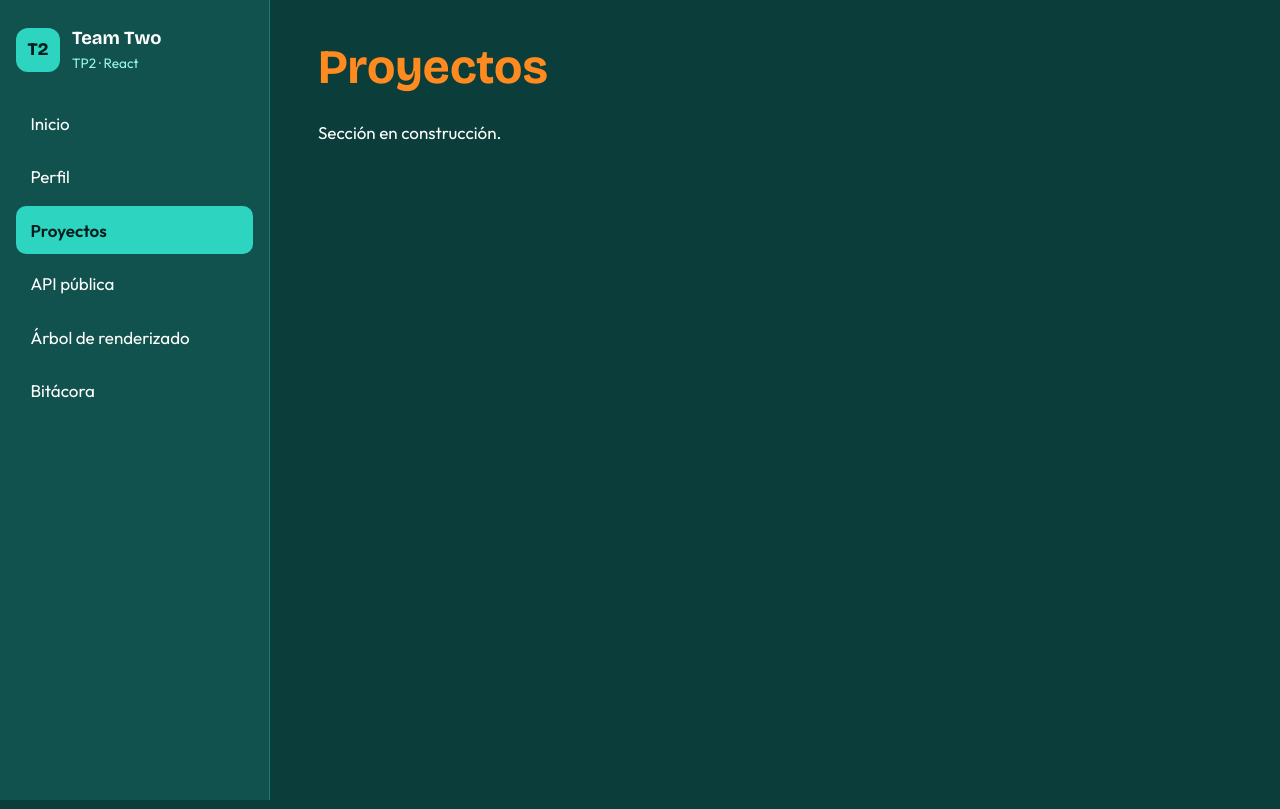
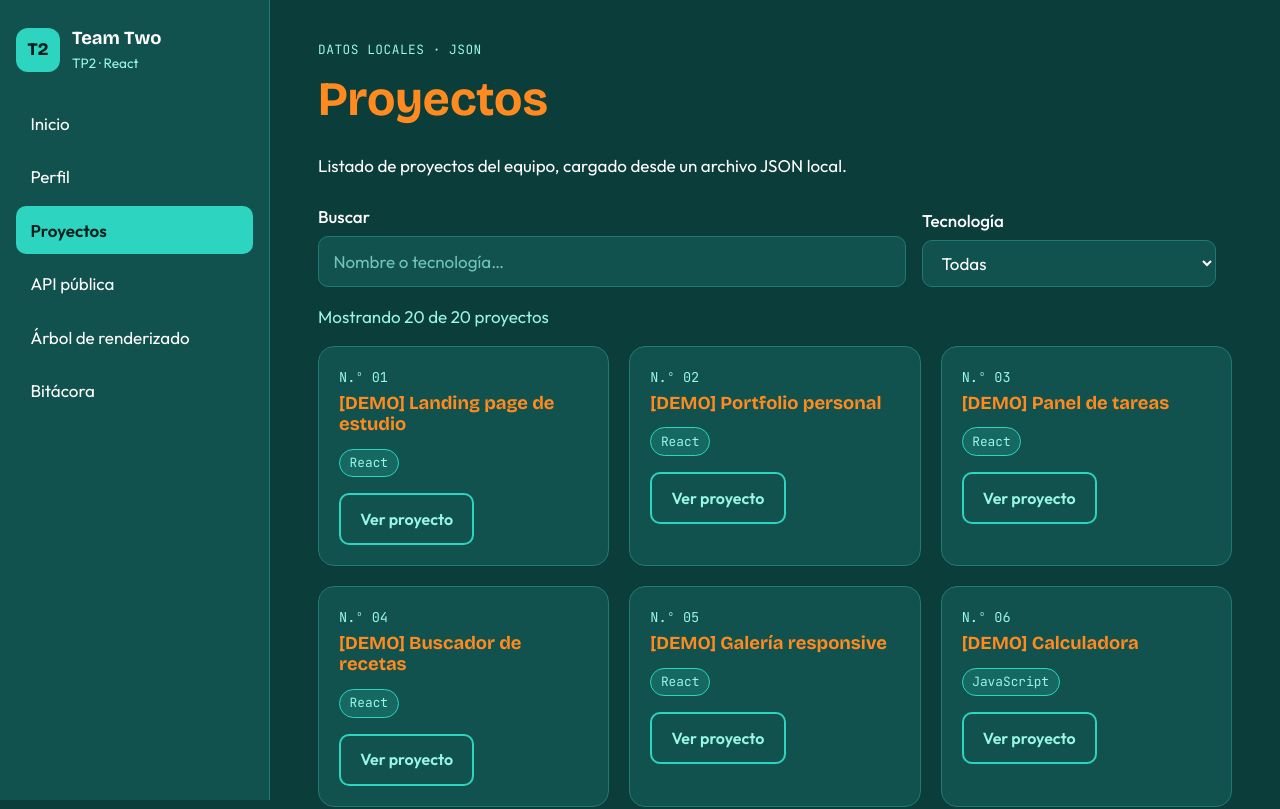
Before and after one commit to JoseLuisGalvis/desarrollo_web_TP2_2026, a React (Vite) app: page /proyectos in a window 1280 px wide. Shown: the top 809 px of the page. Built offline with nearby package versions, Linux system fonts and the light colour scheme.

Commit message:
Etapa 2: JSON de proyectos con busqueda y filtro

```diff
--- /dev/null
+++ b/src/components/TarjetaProyecto.jsx
@@ -0,0 +1,14 @@
+export default function TarjetaProyecto({ id, nombre, tecnologia, enlace }) {
+  return (
+    <article className="tarjeta proyecto">
+      <p className="proyecto-num">N.º {String(id).padStart(2, '0')}</p>
+      <h3>{nombre}</h3>
+      <span className="etiqueta-tec">{tecnologia}</span>
+      <div>
+        <a className="boton boton-sec" href={enlace} target="_blank" rel="noreferrer">
+          Ver proyecto
+        </a>
+      </div>
+    </article>
+  )
+}
--- /dev/null
+++ b/src/data/proyectos.json
@@ -0,0 +1,22 @@
+[
+  { "id": 1, "nombre": "[DEMO] Landing page de estudio", "tecnologia": "React", "enlace": "https://github.com/JoseLuisGalvis" },
+  { "id": 2, "nombre": "[DEMO] Portfolio personal", "tecnologia": "React", "enlace": "https://github.com/JoseLuisGalvis" },
+  { "id": 3, "nombre": "[DEMO] Panel de tareas", "tecnologia": "React", "enlace": "https://github.com/JoseLuisGalvis" },
+  { "id": 4, "nombre": "[DEMO] Buscador de recetas", "tecnologia": "React", "enlace": "https://github.com/JoseLuisGalvis" },
+  { "id": 5, "nombre": "[DEMO] Galería responsive", "tecnologia": "React", "enlace": "https://github.com/JoseLuisGalvis" },
+  { "id": 6, "nombre": "[DEMO] Calculadora", "tecnologia": "JavaScript", "enlace": "https://github.com/JoseLuisGalvis" },
+  { "id": 7, "nombre": "[DEMO] Juego de memoria", "tecnologia": "JavaScript", "enlace": "https://github.com/JoseLuisGalvis" },
+  { "id": 8, "nombre": "[DEMO] Lista de compras", "tecnologia": "JavaScript", "enlace": "https://github.com/JoseLuisGalvis" },
+  { "id": 9, "nombre": "[DEMO] Conversor de unidades", "tecnologia": "JavaScript", "enlace": "https://github.com/JoseLuisGalvis" },
+  { "id": 10, "nombre": "[DEMO] Página de presentación", "tecnologia": "HTML y CSS", "enlace": "https://github.com/JoseLuisGalvis" },
+  { "id": 11, "nombre": "[DEMO] Menú de restaurante", "tecnologia": "HTML y CSS", "enlace": "https://github.com/JoseLuisGalvis" },
+  { "id": 12, "nombre": "[DEMO] Invitación digital", "tecnologia": "HTML y CSS", "enlace": "https://github.com/JoseLuisGalvis" },
+  { "id": 13, "nombre": "[DEMO] Pruebas unitarias de calculadora", "tecnologia": "C#", "enlace": "https://github.com/JoseLuisGalvis" },
+  { "id": 14, "nombre": "[DEMO] Validador de formularios", "tecnologia": "C#", "enlace": "https://github.com/JoseLuisGalvis" },
+  { "id": 15, "nombre": "[DEMO] Gestor de inventario", "tecnologia": "C#", "enlace": "https://github.com/JoseLuisGalvis" },
+  { "id": 16, "nombre": "[DEMO] API de turnos", "tecnologia": "Node.js", "enlace": "https://github.com/JoseLuisGalvis" },
+  { "id": 17, "nombre": "[DEMO] Servidor de noticias", "tecnologia": "Node.js", "enlace": "https://github.com/JoseLuisGalvis" },
+  { "id": 18, "nombre": "[DEMO] Middleware de autenticación", "tecnologia": "Node.js", "enlace": "https://github.com/JoseLuisGalvis" },
+  { "id": 19, "nombre": "[DEMO] Servidor web en EC2", "tecnologia": "AWS", "enlace": "https://github.com/JoseLuisGalvis" },
+  { "id": 20, "nombre": "[DEMO] Red VPC con subredes", "tecnologia": "AWS", "enlace": "https://github.com/JoseLuisGalvis" }
+]
--- a/src/index.css
+++ b/src/index.css
@@ -392,3 +392,46 @@ a {
     animation: none;
   }
 }
+
+/* Proyectos: búsqueda y filtro */
+.filtros {
+  display: grid;
+  grid-template-columns: minmax(220px, 2fr) minmax(180px, 1fr) auto;
+  gap: 1rem;
+  align-items: end;
+  margin: 1.5rem 0 1rem;
+}
+.campo label { display: block; margin-bottom: 0.35rem; font-weight: 500; }
+.campo input, .campo select {
+  width: 100%;
+  padding: 0.7rem 0.9rem;
+  border-radius: 10px;
+  border: 1px solid var(--borde);
+  background: var(--superficie);
+  color: var(--texto);
+  font: inherit;
+}
+.campo input::placeholder { color: var(--acento-suave); opacity: 0.7; }
+.campo input:focus-visible, .campo select:focus-visible {
+  outline: 3px solid var(--acento-suave);
+  outline-offset: 2px;
+}
+.conteo { color: var(--acento-suave); margin: 0 0 1rem; }
+.proyecto-num { font-family: var(--fuente-mono); color: var(--acento-suave); font-size: 0.85rem; margin: 0; }
+.proyecto h3 { font-size: 1.15rem; margin-top: 0.25rem; }
+.etiqueta-tec {
+  display: inline-block;
+  font-family: var(--fuente-mono);
+  font-size: 0.8rem;
+  padding: 0.2rem 0.6rem;
+  border-radius: 999px;
+  background: rgba(45, 212, 191, 0.18);
+  color: var(--acento-suave);
+  border: 1px solid var(--acento);
+  margin: 0.25rem 0 1rem;
+}
+.vacio { padding: 2rem; text-align: center; border: 1px dashed var(--borde); border-radius: 16px; }
+
+@media (max-width: 700px) {
+  .filtros { grid-template-columns: 1fr; }
+}
--- a/src/pages/Proyectos.jsx
+++ b/src/pages/Proyectos.jsx
@@ -1,8 +1,81 @@
+import { useState } from 'react'
+import proyectos from '../data/proyectos.json'
+import TarjetaProyecto from '../components/TarjetaProyecto.jsx'
+
+const TODAS = 'Todas'
+
+function normalizar(texto) {
+  return texto.normalize('NFD').replace(/[\u0300-\u036f]/g, '').toLowerCase()
+}
+
+const tecnologias = [TODAS, ...new Set(proyectos.map((p) => p.tecnologia))]
+
 export default function Proyectos() {
+  const [busqueda, setBusqueda] = useState('')
+  const [tecnologia, setTecnologia] = useState(TODAS)
+
+  const texto = normalizar(busqueda.trim())
+  const filtrados = proyectos.filter((p) => {
+    const coincideTec = tecnologia === TODAS || p.tecnologia === tecnologia
+    const coincideTexto = normalizar(`${p.nombre} ${p.tecnologia}`).includes(texto)
+    return coincideTec && coincideTexto
+  })
+
+  const hayFiltros = busqueda !== '' || tecnologia !== TODAS
+
+  function restablecer() {
+    setBusqueda('')
+    setTecnologia(TODAS)
+  }
+
   return (
     <section>
+      <p className="etiqueta">Datos locales · JSON</p>
       <h1>Proyectos</h1>
-      <p>Sección en construcción.</p>
+      <p>Listado de proyectos del equipo, cargado desde un archivo JSON local.</p>
+
+      <div className="filtros">
+        <div className="campo">
+          <label htmlFor="busqueda">Buscar</label>
+          <input
+            id="busqueda"
+            type="search"
+            value={busqueda}
+            onChange={(e) => setBusqueda(e.target.value)}
+            placeholder="Nombre o tecnología…"
+          />
+        </div>
+        <div className="campo">
+          <label htmlFor="filtro-tec">Tecnología</label>
+          <select id="filtro-tec" value={tecnologia} onChange={(e) => setTecnologia(e.target.value)}>
+            {tecnologias.map((t) => (
+              <option key={t} value={t}>{t}</option>
+            ))}
+          </select>
+        </div>
+        {hayFiltros && (
+          <button type="button" className="boton boton-sec" onClick={restablecer}>
+            Restablecer
+          </button>
+        )}
+      </div>
+
+      <p className="conteo" aria-live="polite">
+        Mostrando {filtrados.length} de {proyectos.length} proyectos
+      </p>
+
+      {filtrados.length === 0 ? (
+        <div className="vacio">
+          <p>No hay proyectos que coincidan con la búsqueda.</p>
+          <button type="button" className="boton" onClick={restablecer}>Mostrar todos</button>
+        </div>
+      ) : (
+        <div className="grilla">
+          {filtrados.map((p) => (
+            <TarjetaProyecto key={p.id} {...p} />
+          ))}
+        </div>
+      )}
     </section>
-  );
+  )
 }
```
